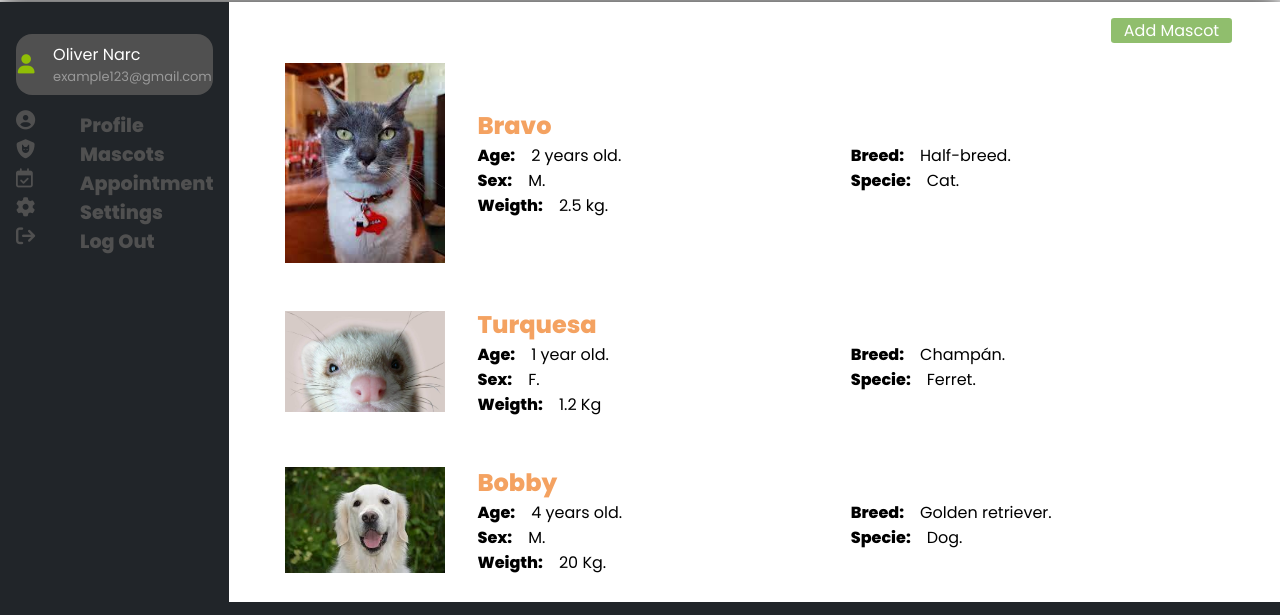
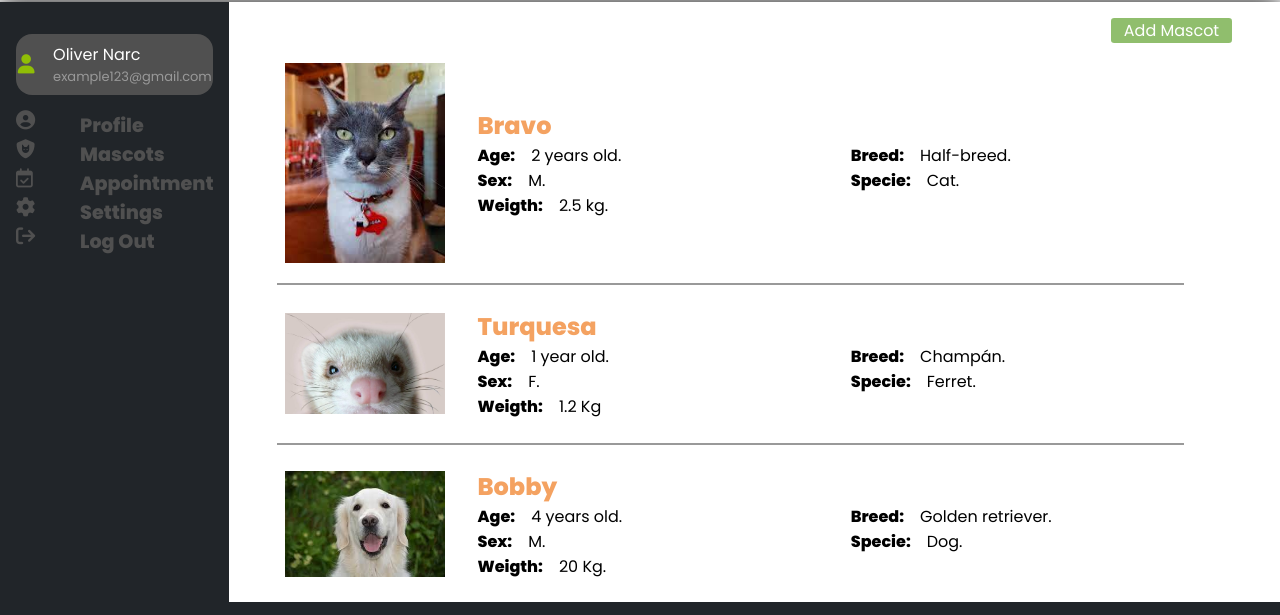
Before and after one commit to Khalibr/gocode-lilpets, a plain HTML site: page pages/profile-mascots.html in a window 1280 px wide. Shown: the part 120-735 px from the top of the page. Drawn offline with Linux system fonts and the light colour scheme.

Commit message:
estilos de linea horizontal  entre mascotas

```diff
--- a/assets/css/style.css
+++ b/assets/css/style.css
@@ -936,6 +936,11 @@ summary::before, summary::after {
     overflow-y: auto;
     height: 95%;
 }
+/* linea divisoria entra mascotas */
+.mascots--container > hr {
+    border: .065rem solid var(--sd-grey);
+    width: 95%;
+}
 
 /* contendores de las tarjetas que van a en fila */
 .mascot--row {
@@ -973,4 +978,5 @@ summary::before, summary::after {
     margin-right: 1rem;
 }
 
+
 /* ESTOY CANSADO JEFE */
```
